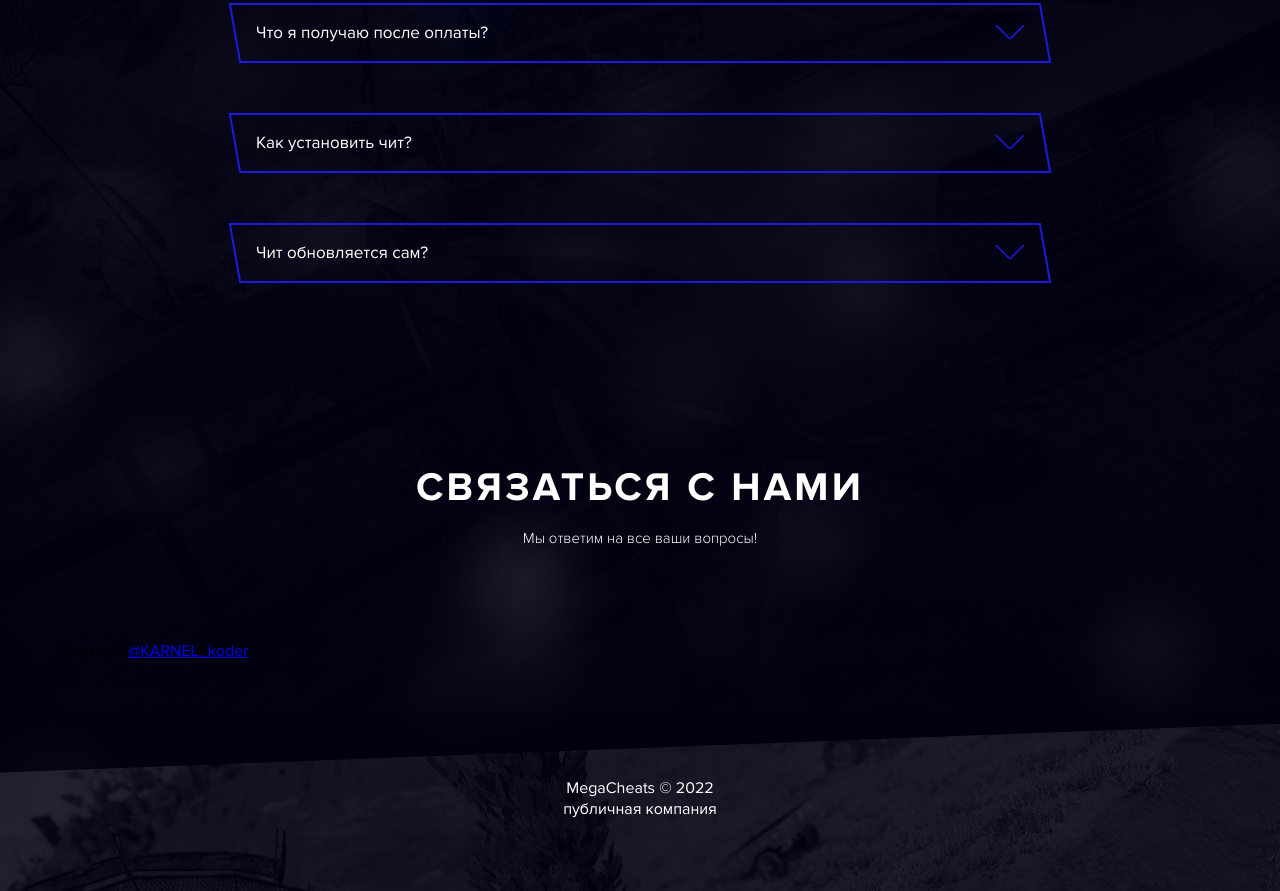
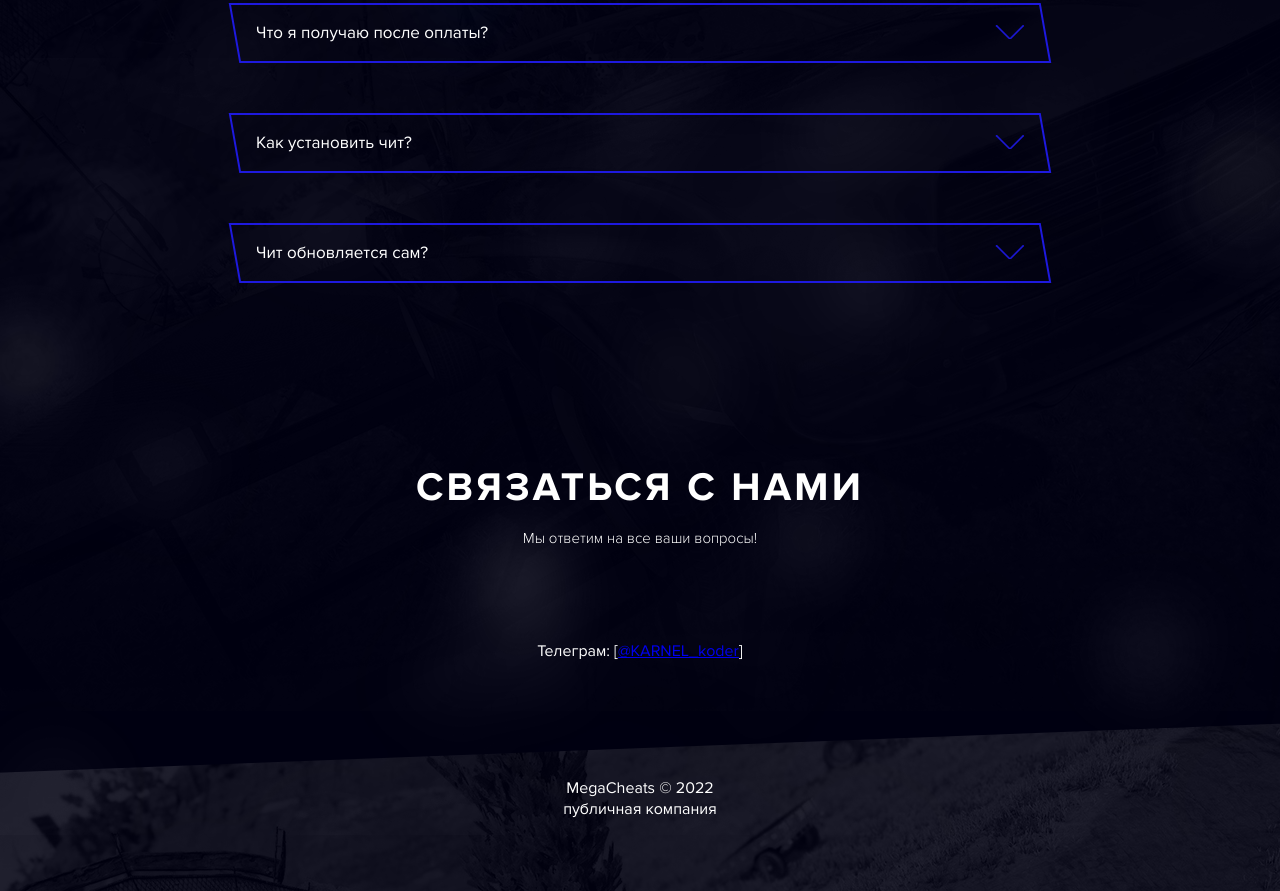
Before and after one commit to zabeu700/cheats, a plain HTML site: page index.html in a window 1280 px wide. Shown: the part 5035-5926 px from the top of the page. Drawn offline with Linux system fonts and the light colour scheme.

Commit message:
Add files via upload

```diff
--- a/index.html
+++ b/index.html
@@ -295,7 +295,8 @@ Magic Bullet - Магические пули<br></p>
 <h2>СВЯЗАТЬСЯ С НАМИ</h2>
 <p class="desc">Мы ответим на все ваши вопросы!</p>
 
-<p>Телеграм:<a href="https://t.me/karnel_koder">@KARNEL_koder</a></p>
+
+<center style="color:#ffffff">Телеграм: [<a href="https://t.me/karnel_koder">@KARNEL_koder</a>]</center>
 </div>
 </div>
 </div>
```
